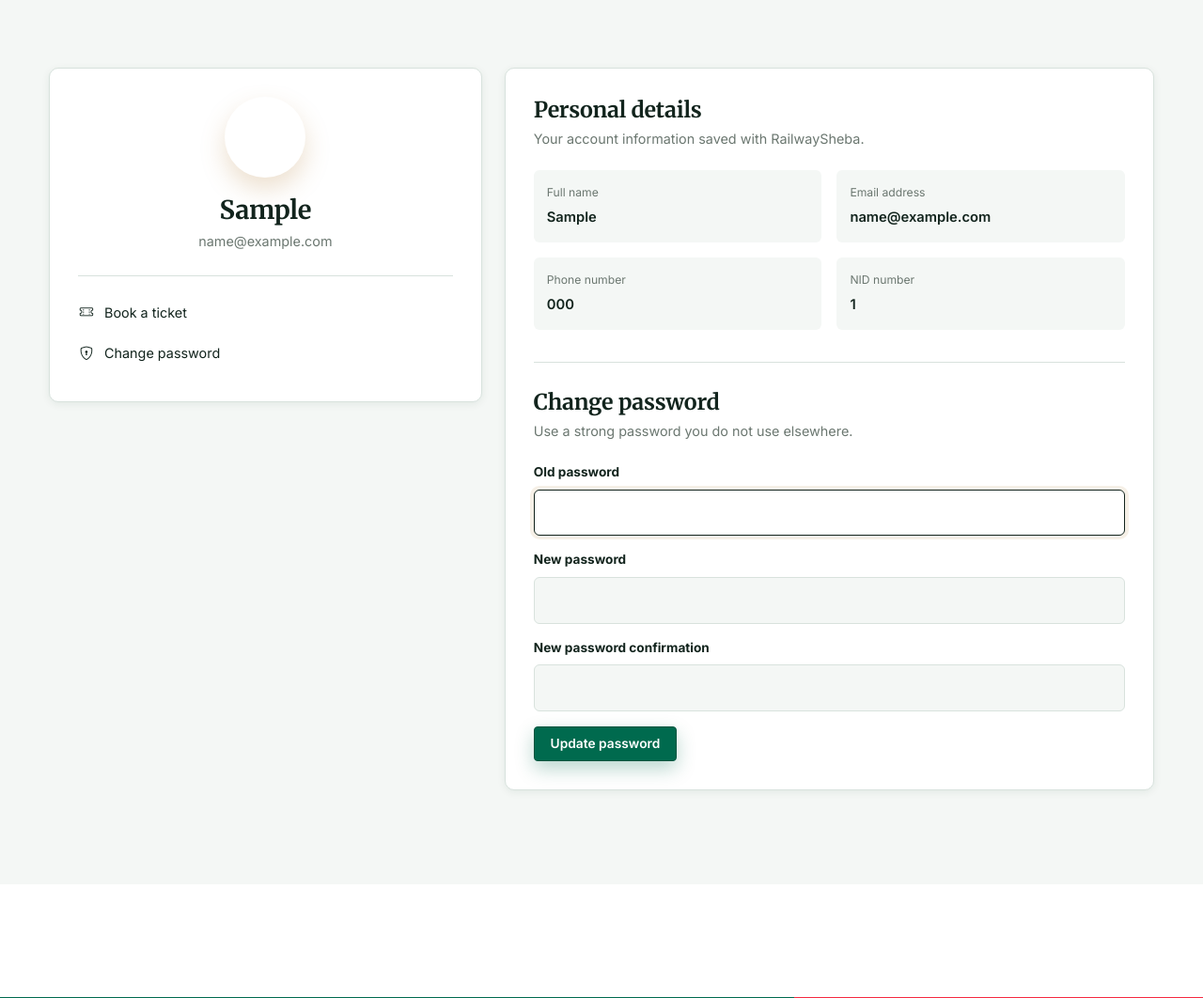
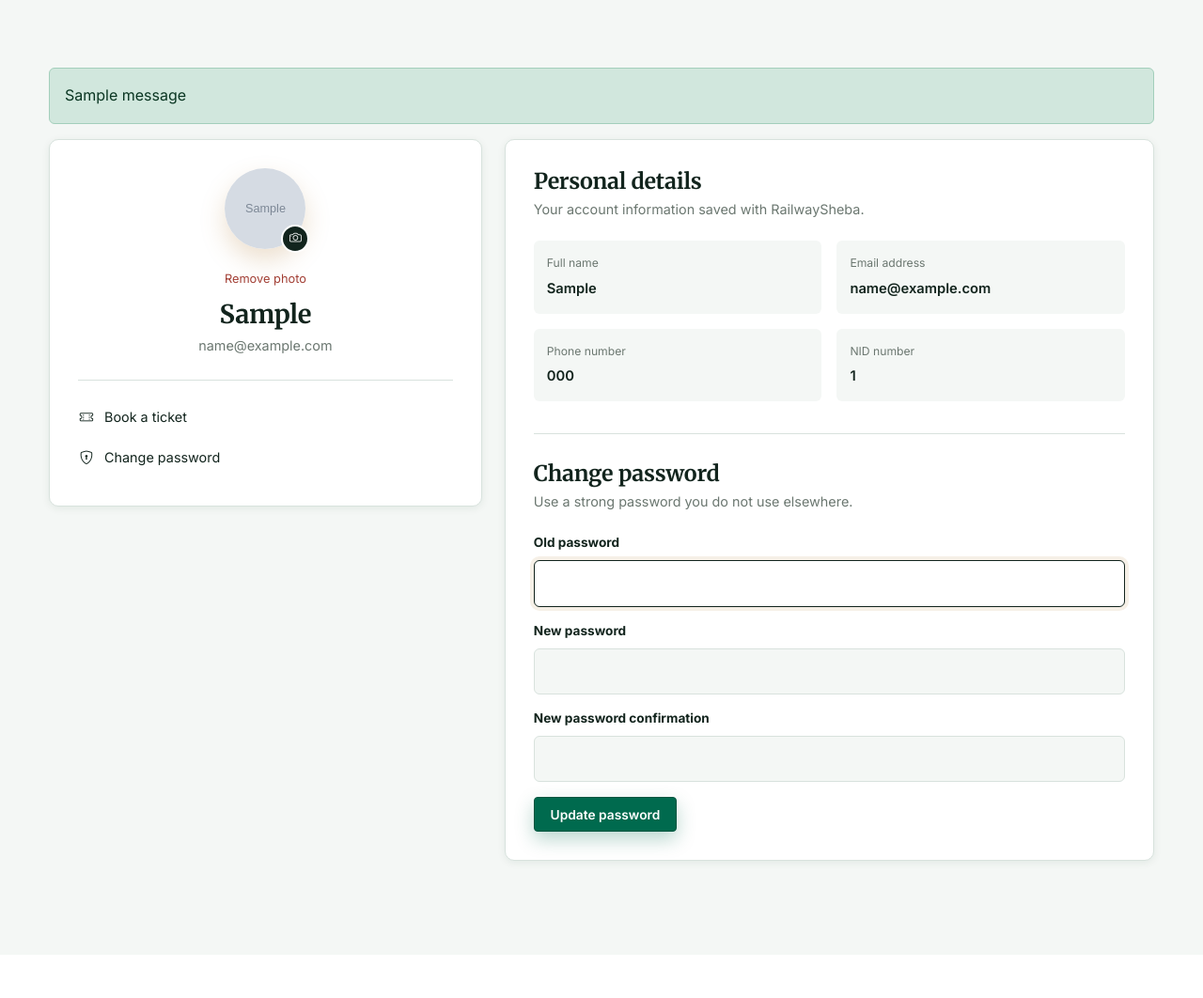
Before and after one commit to simanto-saha/Railway_Ticket, a Django app: page /profile/ in a window 1280 px wide. Shown: the part 69-1131 px from the top of the page at 94% size. Run offline with Django 5.2, Linux system fonts and the light colour scheme; a user stored in the database is signed in; tables that the repository leaves empty hold one stand-in row (values such as "Sample post"); grey boxes marked "Sample" are stand-in pictures; one stand-in notice (Sample message) is shown.

Commit message:
profile update added

```diff
--- a/Ticket/Main_Interface/models.py
+++ b/Ticket/Main_Interface/models.py
@@ -8,6 +8,7 @@ class Profile(models.Model):
     user = models.OneToOneField(User, on_delete=models.CASCADE)
     phone_number = models.CharField(max_length=15, unique=True)
     nid = models.CharField(max_length=20, unique=True)
+    profile_image = models.ImageField(upload_to='profile_images/', blank=True, null=True)
 
     def __str__(self):
         return self.user.username
--- a/Ticket/Main_Interface/templates/Main_Interface/profile.html
+++ b/Ticket/Main_Interface/templates/Main_Interface/profile.html
@@ -8,11 +8,24 @@
   .profile-layout{ display:grid; grid-template-columns:0.8fr 1.2fr; gap:24px; align-items:start; }
   .profile-panel{ background:#fff; border:1px solid var(--line); border-radius:var(--radius-m); box-shadow:var(--shadow-1); padding:30px; }
   .profile-summary{ text-align:center; }
+
+  /* Avatar */
+  .avatar-wrap{ position:relative; width:86px; height:86px; margin:0 auto 18px; }
   .profile-large-avatar{
-    width:86px; height:86px; margin:0 auto 18px; border-radius:50%;
+    width:86px; height:86px; margin:0; border-radius:50%; overflow:hidden;
     display:grid; place-items:center; background:var(--accent); color:#fff;
     font-family:'Fraunces',serif; font-size:2.2rem; box-shadow:0 12px 26px rgba(182,130,63,0.25);
   }
+  .profile-large-avatar img{ width:100%; height:100%; object-fit:cover; display:block; }
+  .avatar-edit{
+    position:absolute; right:-4px; bottom:-4px; width:30px; height:30px; border-radius:50%;
+    background:var(--ink); color:#fff; display:grid; place-items:center;
+    cursor:pointer; font-size:0.8rem; border:2px solid #fff; margin:0;
+  }
+  .avatar-edit:hover{ background:var(--accent-deep); }
+  .remove-photo{ background:none; border:0; color:#a34036; font-size:0.8rem; margin:-6px 0 10px; cursor:pointer; }
+  .remove-photo:hover{ text-decoration:underline; }
+
   .profile-summary h1{ font-size:1.7rem; }
   .profile-summary p{ color:var(--charcoal-soft); margin:5px 0 0; font-size:0.9rem; }
   .profile-summary .profile-links{ margin-top:25px; border-top:1px solid var(--line); padding-top:17px; }
@@ -39,11 +52,44 @@
 {% block content %}
 <section class="profile-page">
   <div class="wrap">
+
+    {% if messages %}
+      {% for m in messages %}
+        <div class="alert alert-{% if m.tags == 'error' %}danger{% else %}{{ m.tags|default:'info' }}{% endif %} mb-3">{{ m }}</div>
+      {% endfor %}
+    {% endif %}
+
     <div class="profile-layout">
       <aside class="profile-panel profile-summary">
-        <div class="profile-large-avatar">
-          {% if request.user.first_name %}{{ request.user.first_name|first|upper }}{% else %}{{ request.user.username|first|upper }}{% endif %}
+
+        <div class="avatar-wrap">
+          <div class="profile-large-avatar">
+            {% if request.user.profile.profile_image %}
+              <img src="{{ request.user.profile.profile_image.url }}" alt="Profile photo">
+            {% elif request.user.first_name %}
+              {{ request.user.first_name|first|upper }}
+            {% else %}
+              {{ request.user.username|first|upper }}
+            {% endif %}
+          </div>
+
+          <form method="post" action="{% url 'update_profile_image' %}" enctype="multipart/form-data" id="avatarForm">
+            {% csrf_token %}
+            <label class="avatar-edit" for="avatarInput" title="Change photo"><i class="bi bi-camera"></i></label>
+            <input type="file" id="avatarInput" name="profile_image"
+                   accept="image/png,image/jpeg,image/webp" hidden
+                   onchange="document.getElementById('avatarForm').submit()">
+          </form>
         </div>
+
+        {% if request.user.profile.profile_image %}
+        <form method="post" action="{% url 'update_profile_image' %}">
+          {% csrf_token %}
+          <input type="hidden" name="remove" value="1">
+          <button type="submit" class="remove-photo">Remove photo</button>
+        </form>
+        {% endif %}
+
         <h1>{{ request.user.first_name|default:request.user.username }}</h1>
         <p>{{ request.user.email }}</p>
         <div class="profile-links">
--- a/Ticket/Main_Interface/urls.py
+++ b/Ticket/Main_Interface/urls.py
@@ -8,6 +8,7 @@ urlpatterns = [
     path('resend-code/', views.resend_code, name='resend_code'),
     path('login/', views.login_view, name='login'),
     path('logout/', views.logout_view, name='logout'),
+    path('profile/image/', views.update_profile_image, name='update_profile_image'),
     path('profile/', views.profile_view, name='profile'),
     path('profile/password/', views.change_password, name='change_password'),
     path('ticket/', views.ticket_page, name='ticket_page'),
--- a/Ticket/Main_Interface/views.py
+++ b/Ticket/Main_Interface/views.py
@@ -176,6 +176,34 @@ def login_view(request):
 def logout_view(request):
     logout(request)
     return redirect('home_page')
+
+from django.contrib import messages
+from django.shortcuts import redirect
+from django.views.decorators.http import require_POST
+from .forms import ProfileImageForm
+
+
+@require_POST
+@login_required
+def update_profile_image(request):
+    profile = request.user.profile
+    old = profile.profile_image.name if profile.profile_image else None
+
+    if request.POST.get('remove'):
+        if old:
+            profile.profile_image.delete(save=True)
+        messages.success(request, "Profile photo removed.")
+        return redirect('profile')
+
+    form = ProfileImageForm(request.POST, request.FILES, instance=profile)
+    if form.is_valid() and request.FILES.get('profile_image'):
+        if old:
+            profile.profile_image.storage.delete(old)  # purano image delete
+        form.save()
+        messages.success(request, "Profile photo updated.")
+    else:
+        messages.error(request, "; ".join(form.errors.get('profile_image', ["Please choose an image."])))
+    return redirect('profile')
 
 
 @login_required
--- a/Ticket/Ticket/settings.py
+++ b/Ticket/Ticket/settings.py
@@ -136,6 +136,8 @@ STATICFILES_DIRS = [
     BASE_DIR / 'Main_Interface' / 'static',
 ]
 
+MEDIA_URL = '/media/'
+MEDIA_ROOT = BASE_DIR / 'media'
 
 # Email
 # https://docs.djangoproject.com/en/6.1/topics/email/#topic-email-configuration
--- a/Ticket/Ticket/urls.py
+++ b/Ticket/Ticket/urls.py
@@ -16,9 +16,13 @@ Including another URLconf
 """
 from django.contrib import admin
 from django.urls import path, include
+from django.conf import settings
+from django.conf.urls.static import static
 
 urlpatterns = [
     path('admin/', admin.site.urls),
     path('', include('Main_Interface.urls')),
     path('', include('Railway_Admin.urls')),
 ]
+
+urlpatterns += static(settings.MEDIA_URL, document_root=settings.MEDIA_ROOT)
```
Also changed, not shown: Ticket/Main_Interface/forms.py (added, +17 -0 lines), Ticket/Main_Interface/migrations/0005_profile_profile_image.py (added).
